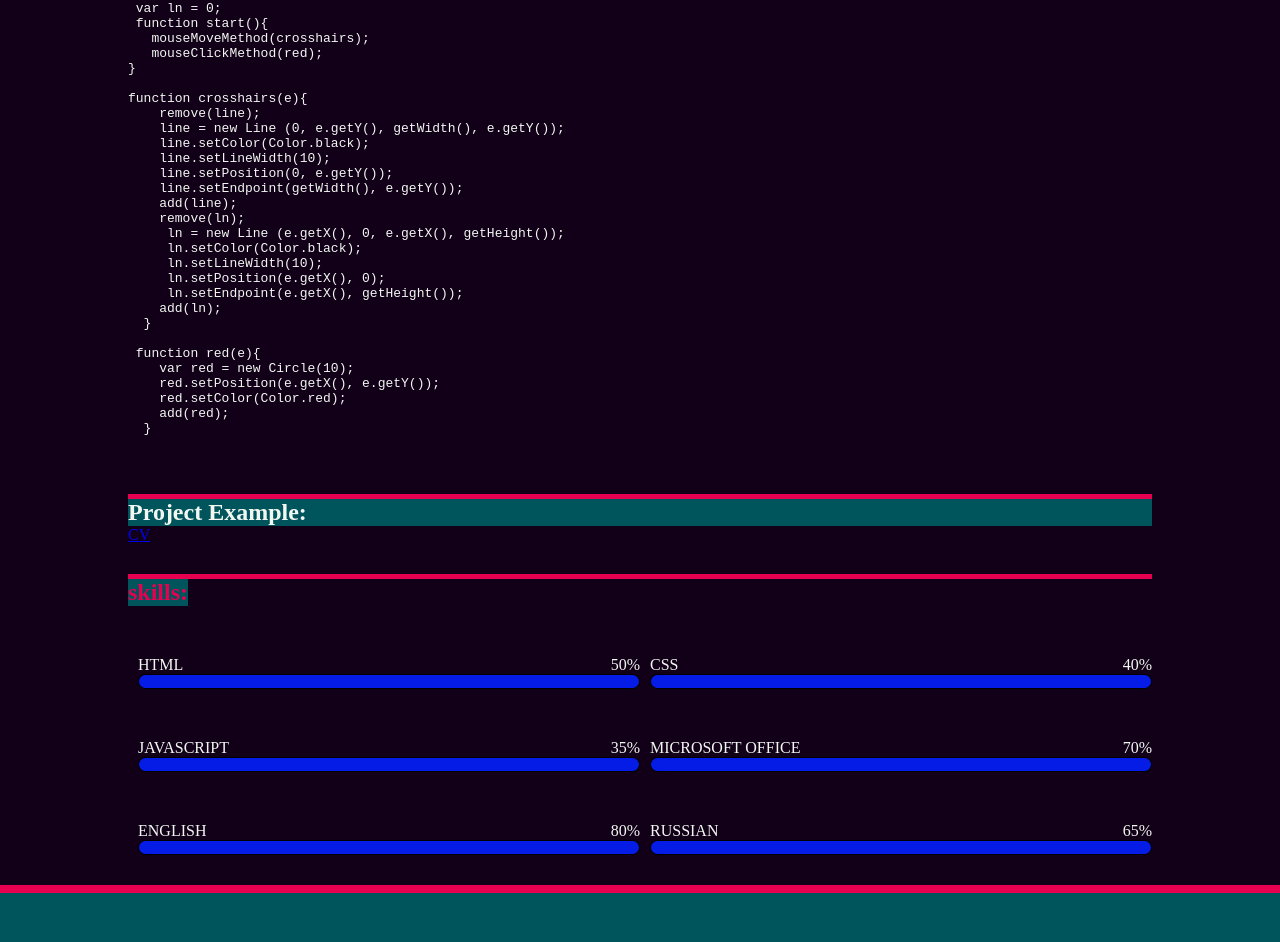
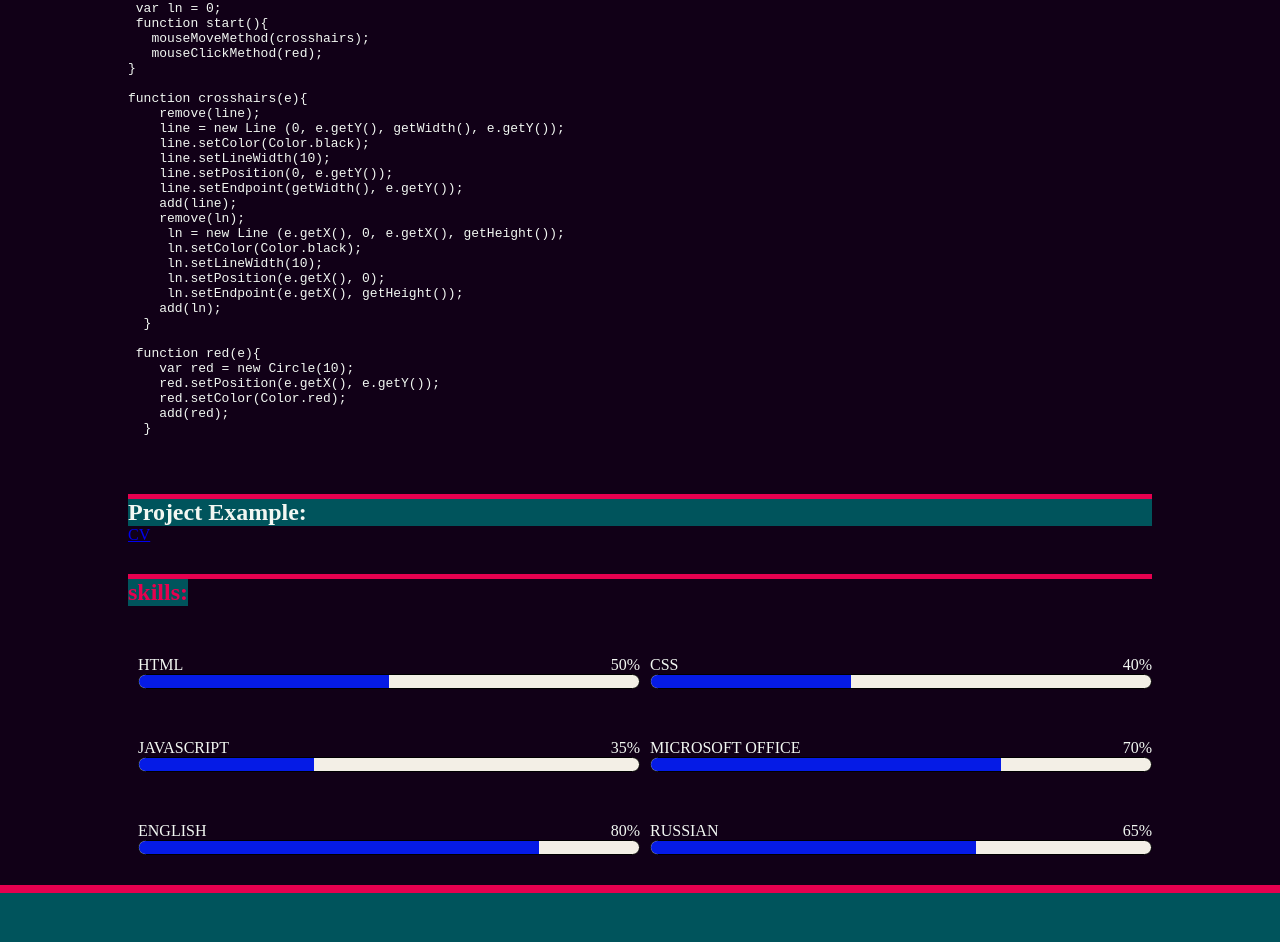
Before and after one commit to Tkopadze/rsschool-cvOld, a plain HTML site: page index.html in a window 1280 px wide. Shown: the part 1002-1944 px from the top of the page. Drawn offline with Linux system fonts and the light colour scheme.

Commit message:
feat: css

```diff
--- a/style.css
+++ b/style.css
@@ -87,8 +87,25 @@ border-radius: 5px;
   align-items: center;
   color:#991241;
 }
+#html{
+  width:50%;
+}
+#css{
+  width:40%;
+}
+#javascript{
+  width:35%;
+}
+#mo{
+  width:70%;
+}
 
-
+#eng{
+  width:80%;
+}
+#russ{
+  width:65%;
+}
 meter {
   height: 5px;
   position: relative;
```
